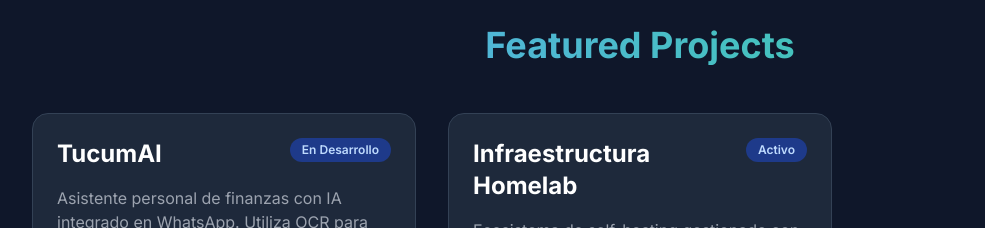
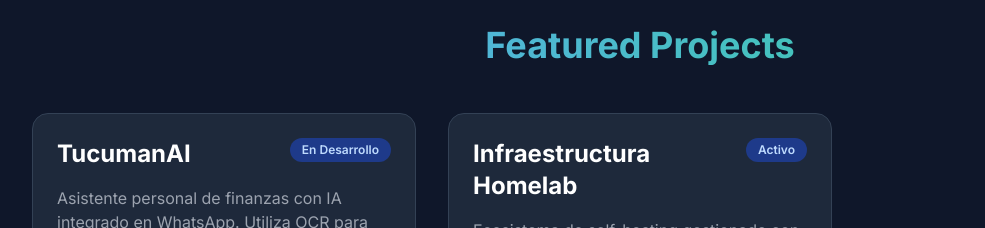
Before and after one commit to Guidomuratore/mi_web_2026, an Angular app: page / in a window 1280 px wide. Shown: the part 2160-2388 px from the top of the page, without its empty margins (0-985 px from the left). Built offline with nearby package versions, Linux system fonts and the light colour scheme.

Commit message:
Proyectos

```diff
--- a/src/app/components/projects/projects.component.ts
+++ b/src/app/components/projects/projects.component.ts
@@ -42,7 +42,7 @@ import { CommonModule } from '@angular/common';
 export class ProjectsComponent {
   projects = [
     {
-      title: 'TucumAI',
+      title: 'TucumanAI',
       description: 'Asistente personal de finanzas con IA integrado en WhatsApp. Utiliza OCR para leer facturas, procesa audio y texto mediante Evolution API y guarda todo en Google Sheets.',
       stack: ['n8n', 'Evolution API', 'Raspberry Pi', 'Docker', 'PostgreSQL'],
       status: 'En Desarrollo'
```
